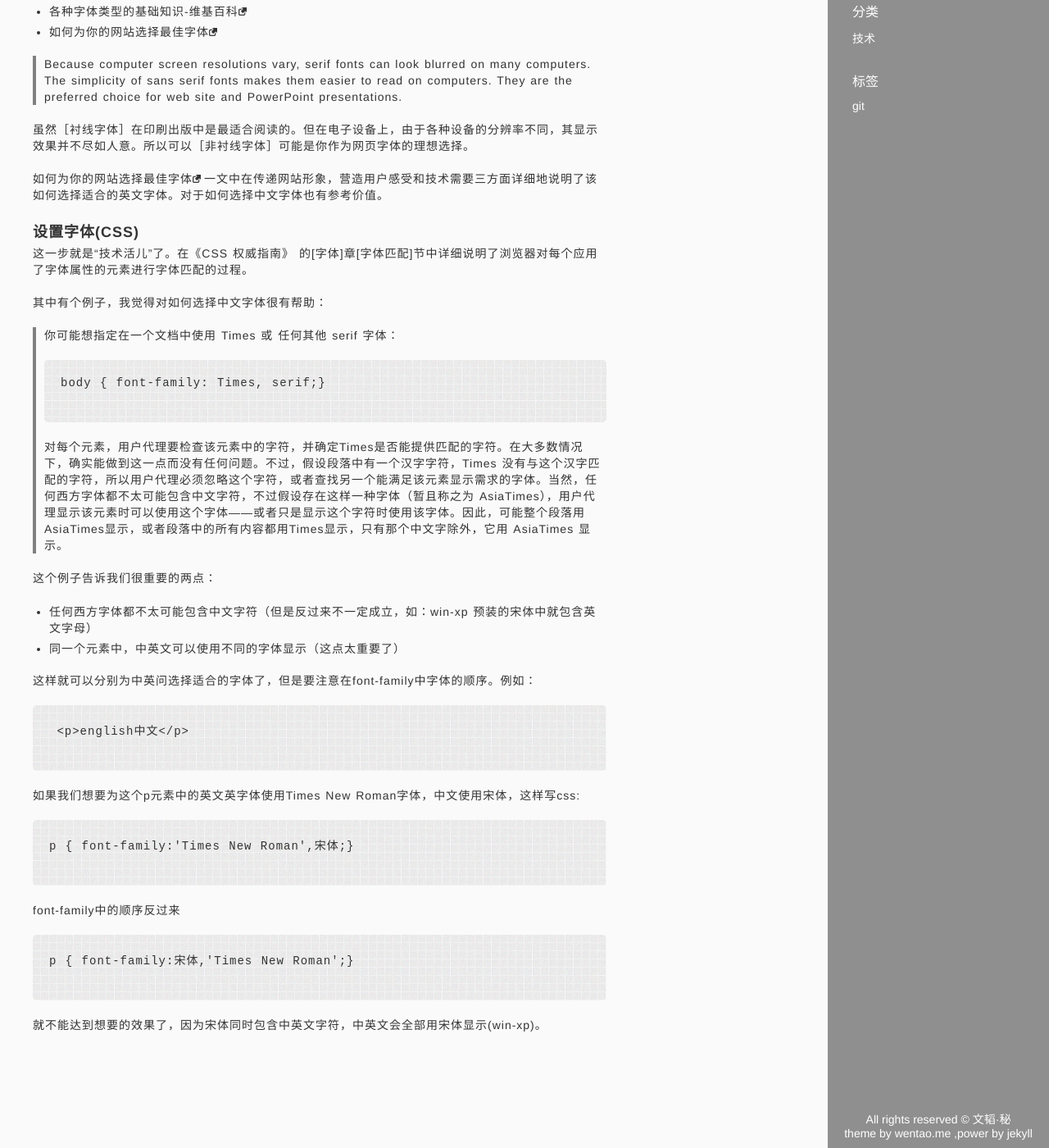
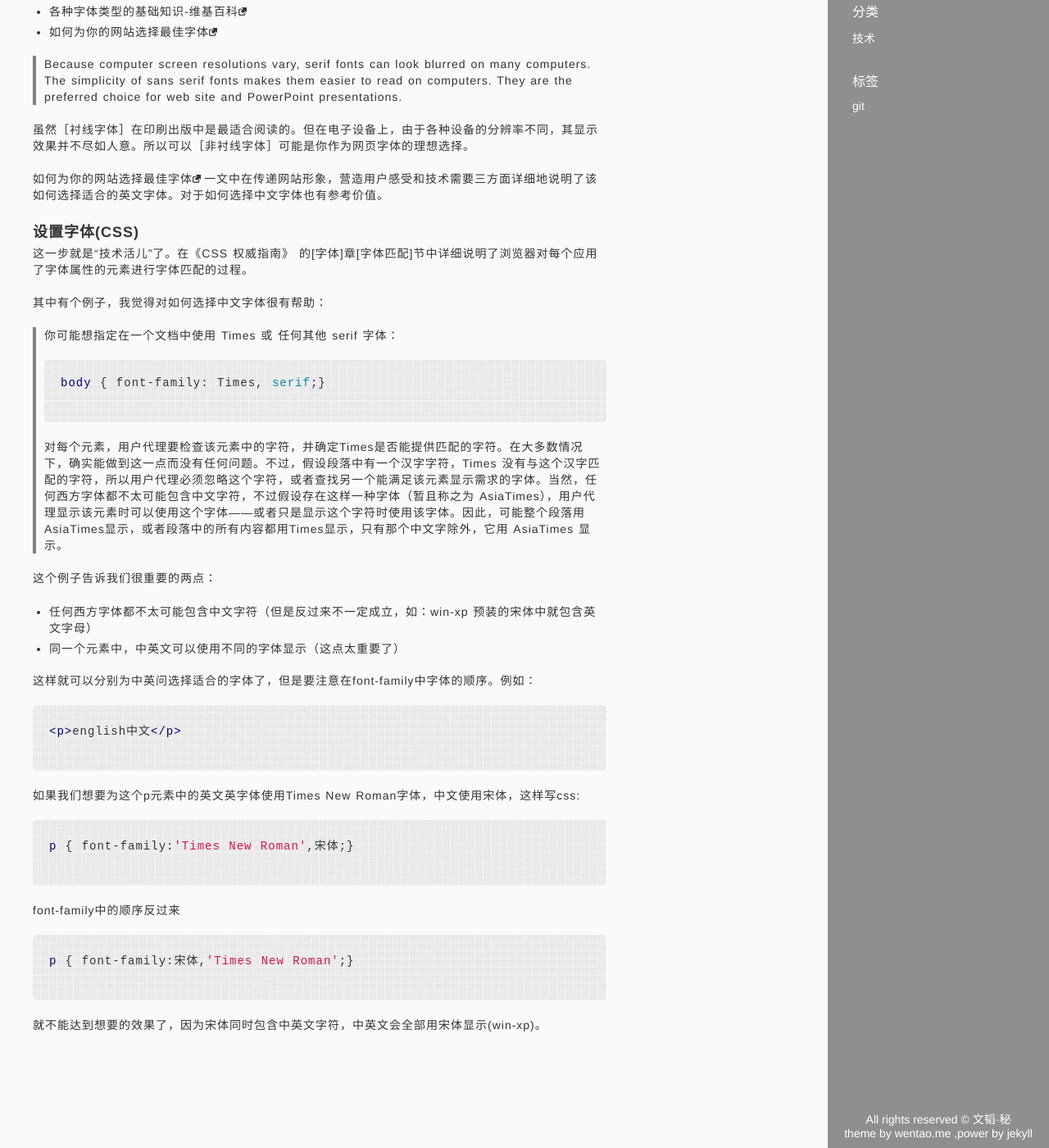
Before and after one commit to zhangwentao/blog, a Jekyll site: the page built from _posts/2013-06-06-set-the-appropriate-font-for-your-website.md, in a window 1280 px wide and 1400 px high, scrolled down 319 px. Shown: the whole window at 82% size. Built offline with Jekyll 4.4.1, drawn with Linux system fonts in a browser that asks for light colours; Markdown is read by kramdown in place of the engine named in the settings; comment, search, counter and statistics services are not loaded.

Commit message:
更新文章

````diff
--- a/_posts/2013-06-06-set-the-appropriate-font-for-your-website.md
+++ b/_posts/2013-06-06-set-the-appropriate-font-for-your-website.md
@@ -24,7 +24,9 @@ title: 为你的网站设置合适的字体
 其中有个例子，我觉得对如何选择中文字体很有帮助：
 >你可能想指定在一个文档中使用 Times 或 任何其他 serif 字体：
 >
->     body { font-family: Times, serif;}
+>```css
+>body { font-family: Times, serif;}
+>```
 >
 >对每个元素，用户代理要检查该元素中的字符，并确定Times是否能提供匹配的字符。在大多数情况下，确实能做到这一点而没有任何问题。不过，假设段落中有一个汉字字符，Times 没有与这个汉字匹配的字符，所以用户代理必须忽略这个字符，或者查找另一个能满足该元素显示需求的字体。当然，任何西方字体都不太可能包含中文字符，不过假设存在这样一种字体（暂且称之为 AsiaTimes），用户代理显示该元素时可以使用这个字体——或者只是显示这个字符时使用该字体。因此，可能整个段落用AsiaTimes显示，或者段落中的所有内容都用Times显示，只有那个中文字除外，它用 AsiaTimes 显示。
 
@@ -35,14 +37,20 @@ title: 为你的网站设置合适的字体
 
 这样就可以分别为中英问选择适合的字体了，但是要注意在font-family中字体的顺序。例如：
 
-     <p>english中文</p>
+```html
+<p>english中文</p>
+```
 
 如果我们想要为这个p元素中的**英文**英字体使用**Times New Roman**字体，**中文**使用**宋体**，这样写css:
 
-	p { font-family:'Times New Roman',宋体;}
+```css
+p { font-family:'Times New Roman',宋体;}
+```
 
 font-family中的顺序反过来
 
-	p { font-family:宋体,'Times New Roman';}
+```css
+p { font-family:宋体,'Times New Roman';}
+```
 
 就不能达到想要的效果了，因为宋体同时包含中英文字符，中英文会全部用宋体显示(win-xp)。
````
